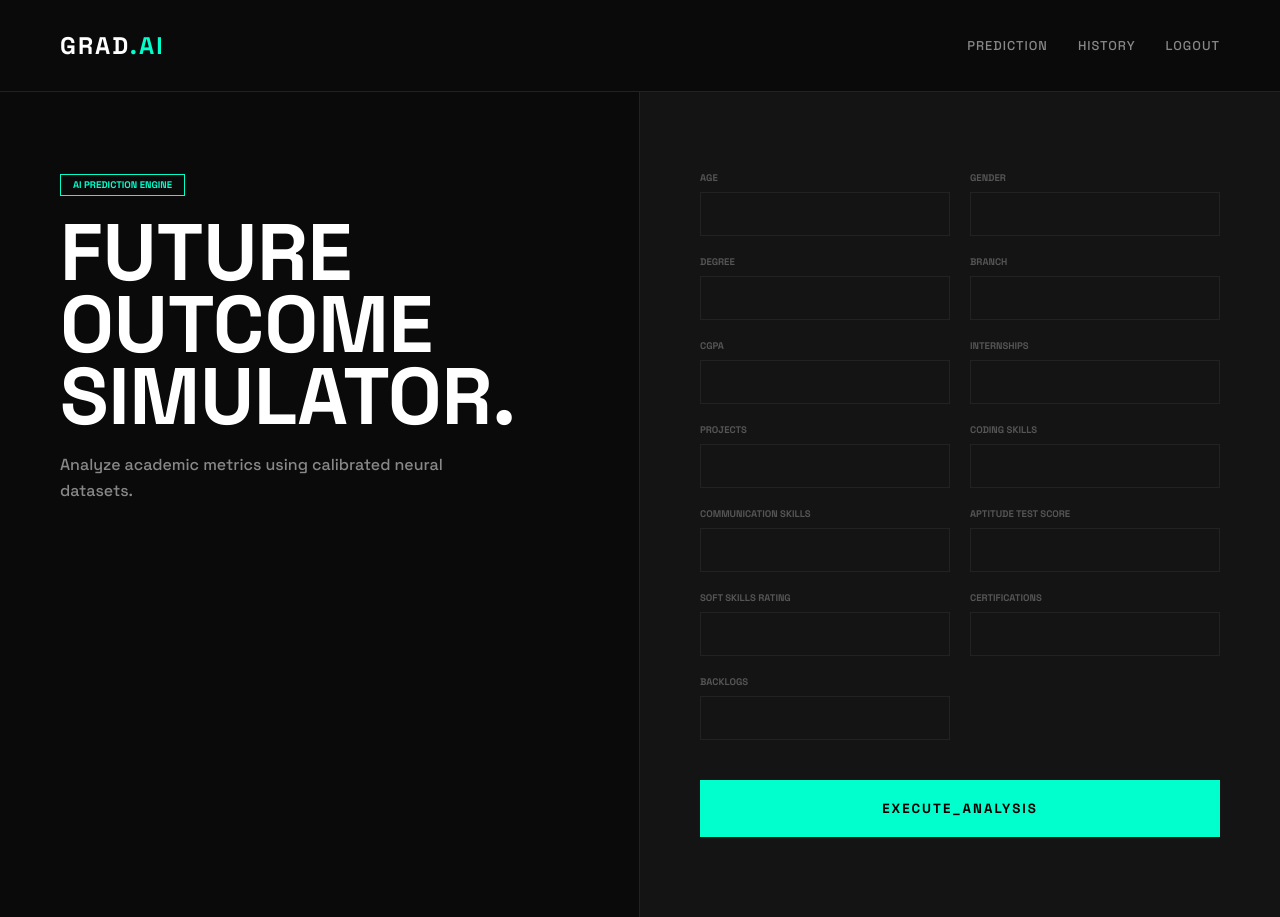
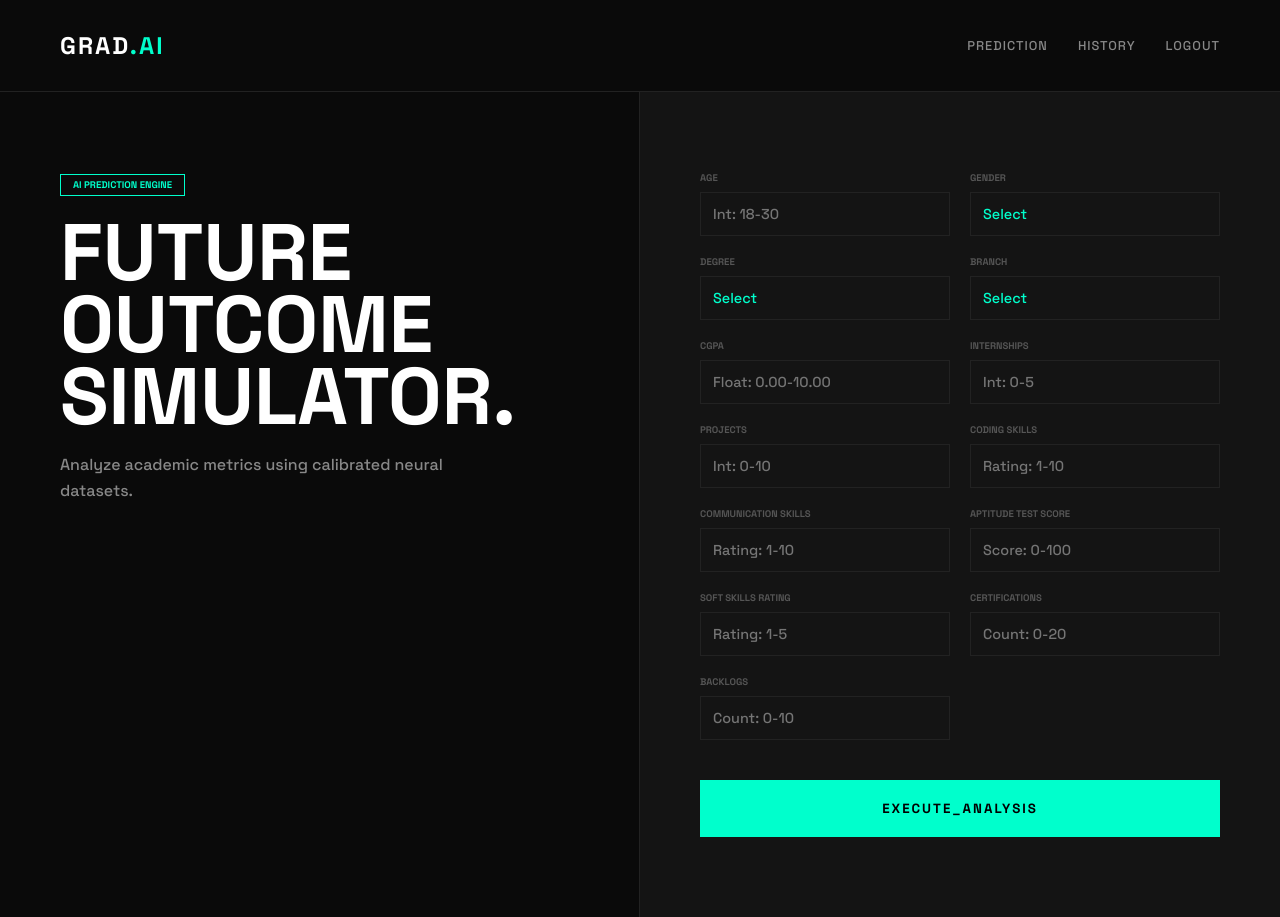
Before and after one commit to abdul2005-tech/Grad_AI, a React app in the folder frontend/: page / in a window 1280 px wide. Built offline with nearby package versions, Linux system fonts and the light colour scheme; sample sign-in values are in the browser's storage; the HTML template or start-up script is replaced by a standard one.

Commit message:
the latest changes have been done sucessfully

```diff
--- a/frontend/src/Auth.jsx
+++ b/frontend/src/Auth.jsx
@@ -1,16 +1,34 @@
-import { useState } from "react";
+import { useState, useRef } from "react";
 import { useNavigate } from "react-router-dom";
+
 const API = import.meta.env.VITE_API_URL;
+
 const Auth = () => {
   const [isLogin, setIsLogin] = useState(true);
   const [form, setForm] = useState({ username: "", password: "" });
   const navigate = useNavigate();
 
+  // Create refs for the inputs
+  const usernameRef = useRef(null);
+  const passwordRef = useRef(null);
+
   const handleChange = (e) => setForm({ ...form, [e.target.name]: e.target.value });
 
+  // Handle "Enter" key navigation
+  const handleKeyDown = (e, nextField) => {
+    if (e.key === "Enter") {
+      e.preventDefault(); // Prevent accidental form submission on the first field
+      if (nextField === "submit") {
+        handleSubmit(e); // Trigger login/register if Enter is pressed on password
+      } else if (nextField) {
+        nextField.current.focus(); // Focus password field if Enter is pressed on username
+      }
+    }
+  };
+
   const handleSubmit = async (e) => {
-    e.preventDefault();
-    const url = `${API}//${isLogin ? "login" : "register"}`;
+    if (e) e.preventDefault();
+    const url = `${API}/${isLogin ? "login" : "register"}`;
 
     try {
       const res = await fetch(url, {
@@ -25,7 +43,7 @@ const Auth = () => {
         setIsLogin(true);
       } else if (data.access_token) {
         localStorage.setItem("token", data.access_token);
-        window.location.href = "/"; // Force refresh to update Navbar state
+        window.location.href = "/";
       } else {
         alert(data.msg || "Error");
       }
@@ -46,11 +64,25 @@ const Auth = () => {
         <form className="cyber-form" onSubmit={handleSubmit} style={{display: 'flex', flexDirection: 'column'}}>
           <div className="cyber-input-group">
             <label>Username</label>
-            <input name="username" onChange={handleChange} required />
+            <input
+              name="username"
+              ref={usernameRef} // Attach ref
+              onChange={handleChange}
+              onKeyDown={(e) => handleKeyDown(e, passwordRef)} // Move to password
+              required
+              autoFocus
+            />
           </div>
           <div className="cyber-input-group" style={{marginTop: '20px'}}>
             <label>Password</label>
-            <input name="password" type="password" onChange={handleChange} required />
+            <input
+              name="password"
+              type="password"
+              ref={passwordRef} // Attach ref
+              onChange={handleChange}
+              onKeyDown={(e) => handleKeyDown(e, "submit")} // Click button
+              required
+            />
           </div>
           <button type="submit" className="cyber-btn">
             {isLogin ? "INITIATE_SESSION" : "CREATE_ACCOUNT"}
--- a/frontend/src/Home.jsx
+++ b/frontend/src/Home.jsx
@@ -1,5 +1,7 @@
-import { useState } from "react";
+import { useState, useRef } from "react";
+
 const API = import.meta.env.VITE_API_URL;
+
 const Home = () => {
   const [formData, setFormData] = useState({
     Age: "", Gender: "", Degree: "", Branch: "", CGPA: "",
@@ -10,40 +12,67 @@ const Home = () => {
   const [result, setResult] = useState("");
   const [loading, setLoading] = useState(false);
 
+  // Array of refs to manage focus transitions
+  const inputRefs = useRef([]);
+
+  const fieldConfigs = [
+    { name: "Age", type: "number", placeholder: "Int: 18-30", min: 18, max: 30 },
+    { name: "Gender", type: "select", options: ["Male", "Female"] },
+    { name: "Degree", type: "select", options: ["B.Tech", "BE", "M.Tech", "BSc", "MCA"] },
+    { name: "Branch", type: "select", options: ["CSE", "IT", "ECE", "EEE", "Mechanical", "Civil"] },
+    { name: "CGPA", type: "number", placeholder: "Float: 0.00-10.00", step: "0.01", min: 0, max: 10 },
+    { name: "Internships", type: "number", placeholder: "Int: 0-5", min: 0 },
+    { name: "Projects", type: "number", placeholder: "Int: 0-10", min: 0 },
+    { name: "Coding_Skills", type: "number", placeholder: "Rating: 1-10", min: 1, max: 10 },
+    { name: "Communication_Skills", type: "number", placeholder: "Rating: 1-10", min: 1, max: 10 },
+    { name: "Aptitude_Test_Score", type: "number", placeholder: "Score: 0-100", min: 0, max: 100 },
+    { name: "Soft_Skills_Rating", type: "number", placeholder: "Rating: 1-5", min: 1, max: 5 },
+    { name: "Certifications", type: "number", placeholder: "Count: 0-20", min: 0 },
+    { name: "Backlogs", type: "number", placeholder: "Count: 0-10", min: 0 }
+  ];
+
   const handleChange = (e) => {
     setFormData({ ...formData, [e.target.name]: e.target.value });
   };
 
+  // Move focus to next input on Enter key
+  const handleKeyDown = (e, index) => {
+    if (e.key === "Enter") {
+      e.preventDefault();
+      if (index < fieldConfigs.length - 1) {
+        inputRefs.current[index + 1].focus();
+      } else {
+        handleSubmit(e);
+      }
+    }
+  };
+
   const handleSubmit = async (e) => {
-    e.preventDefault();
+    if(e) e.preventDefault();
     setLoading(true);
     try {
       const token = localStorage.getItem("token");
 
-      const res = await fetch(`${API}//predict`, {
+      const cleanedData = Object.fromEntries(
+        Object.entries(formData).map(([k, v]) => {
+          const config = fieldConfigs.find(f => f.name === k);
+          return config.type === "number" ? [k, Number(v)] : [k, v];
+        })
+      );
+
+      const res = await fetch(`${API}/predict`, {
         method: "POST",
         headers: {
           "Content-Type": "application/json",
           "Authorization": `Bearer ${token}`
         },
-        body: JSON.stringify({
-          ...formData,
-          ...Object.fromEntries(
-            Object.entries(formData).map(([k, v]) =>
-              ["Gender", "Degree", "Branch"].includes(k)
-                ? [k, v]
-                : [k, Number(v)]
-            )
-          )
-        })
+        body: JSON.stringify(cleanedData)
       });
+
       const data = await res.json();
       setResult(data.prediction);
-
-
-
     } catch (err) {
-      alert("Backend not connected!");
+      alert("System Offline: Ensure Flask is active.");
     } finally {
       setLoading(false);
     }
@@ -65,16 +94,37 @@ const Home = () => {
 
       <section className="form-side">
         <form className="cyber-form" onSubmit={handleSubmit}>
-          {Object.keys(formData).map((key) => (
-            <div key={key} className="cyber-input-group">
-              <label>{key.replace(/_/g, " ")}</label>
-              <input
-                type={["Gender", "Degree", "Branch"].includes(key) ? "text" : "number"}
-                name={key}
-                value={formData[key]}
-                onChange={handleChange}
-                required
-              />
+          {fieldConfigs.map((config, index) => (
+            <div key={config.name} className="cyber-input-group">
+              <label>{config.name.replace(/_/g, " ")}</label>
+
+              {config.type === "select" ? (
+                <select
+                  name={config.name}
+                  ref={(el) => (inputRefs.current[index] = el)}
+                  value={formData[config.name]}
+                  onChange={handleChange}
+                  onKeyDown={(e) => handleKeyDown(e, index)}
+                  required
+                >
+                  <option value="">Select</option>
+                  {config.options.map(opt => <option key={opt} value={opt}>{opt}</option>)}
+                </select>
+              ) : (
+                <input
+                  type="number"
+                  name={config.name}
+                  ref={(el) => (inputRefs.current[index] = el)}
+                  placeholder={config.placeholder}
+                  step={config.step || "1"}
+                  min={config.min}
+                  max={config.max}
+                  value={formData[config.name]}
+                  onChange={handleChange}
+                  onKeyDown={(e) => handleKeyDown(e, index)}
+                  required
+                />
+              )}
             </div>
           ))}
           <button type="submit" className="cyber-btn" disabled={loading}>
--- a/frontend/src/index.css
+++ b/frontend/src/index.css
@@ -193,3 +193,44 @@ body {
 
 .text-success { color: var(--neon); font-weight: bold; }
 .text-danger { color: #ff3e3e; font-weight: bold; }
+.cyber-input-group select {
+  background: var(--bg);
+  border: 1px solid var(--border);
+  padding: 12px;
+  color: var(--neon);
+  font-size: 0.9rem;
+  appearance: none; /* Removes default arrow */
+  cursor: pointer;
+}
+
+.cyber-input-group select option {
+  background: var(--panel);
+  color: var(--text);
+}
+
+.cyber-input-group select:focus {
+  outline: none;
+  border-color: var(--neon);
+  box-shadow: 0 0 10px var(--neon-dim);
+}
+.cyber-form select {
+  background: transparent;
+  border: 1px solid var(--border);
+  padding: 12px;
+  color: var(--neon);
+  font-size: 0.9rem;
+  width: 100%;
+  cursor: pointer;
+  appearance: none; /* Removes browser default arrow */
+}
+
+/* Optional: Add a custom arrow for the select box */
+.cyber-input-group {
+  position: relative;
+}
+
+.cyber-form select:focus {
+  outline: none;
+  border-color: var(--neon);
+  background: var(--neon-dim);
+}
```
